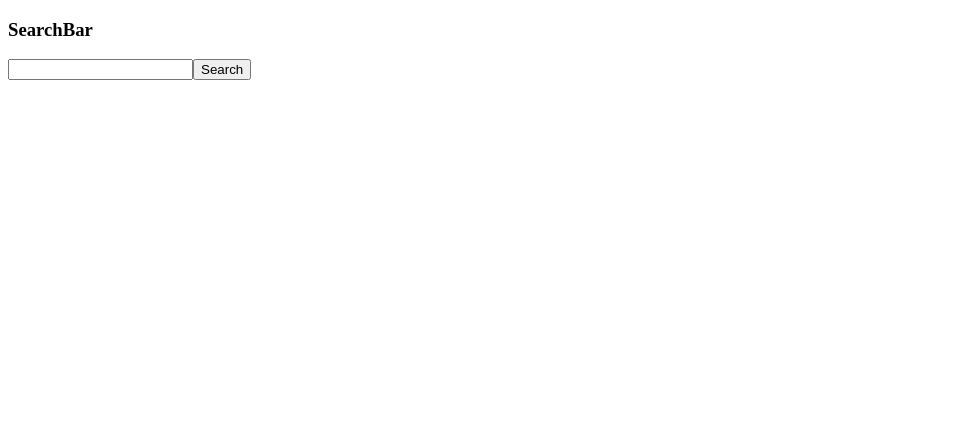
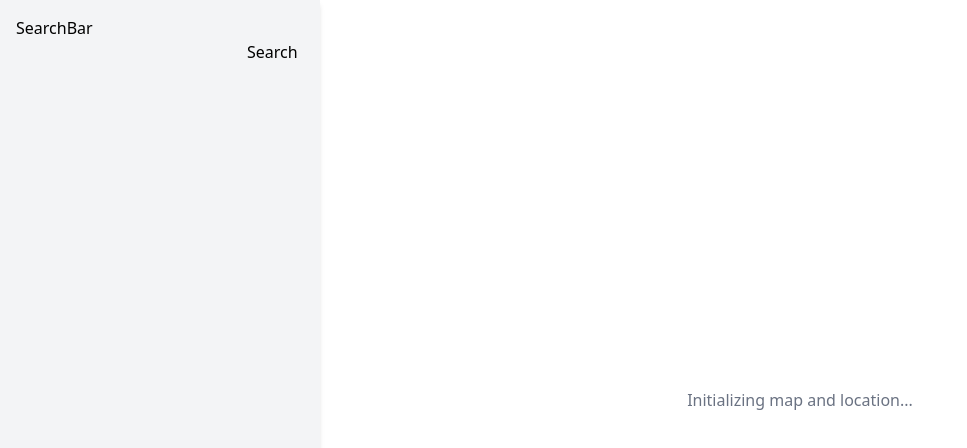
Before and after one commit to vntortoglou/map-project, a React (Vite) app: page / in a window 1280 px wide. Shown: the top 448 px of the page, without its empty margins (0-967 px from the left). Built offline with nearby package versions, Linux system fonts and the light colour scheme; no server answers.

Commit message:
add new layout

```diff
--- a/src/App.css
+++ b/src/App.css
@@ -1,44 +1 @@
 @import "tailwindcss";
-
-#root {
-  max-width: 1280px;
-  margin: 0 auto;
-  padding: 2rem;
-  text-align: center;
-}
-
-.logo {
-  height: 6em;
-  padding: 1.5em;
-  will-change: filter;
-  transition: filter 300ms;
-}
-.logo:hover {
-  filter: drop-shadow(0 0 2em #646cffaa);
-}
-.logo.react:hover {
-  filter: drop-shadow(0 0 2em #61dafbaa);
-}
-
-@keyframes logo-spin {
-  from {
-    transform: rotate(0deg);
-  }
-  to {
-    transform: rotate(360deg);
-  }
-}
-
-@media (prefers-reduced-motion: no-preference) {
-  a:nth-of-type(2) .logo {
-    animation: logo-spin infinite 20s linear;
-  }
-}
-
-.card {
-  padding: 2em;
-}
-
-.read-the-docs {
-  color: #888;
-}
--- a/src/App.jsx
+++ b/src/App.jsx
@@ -3,11 +3,11 @@ import { MapContainer, TileLayer, Marker, Popup, useMap } from "react-leaflet";
 import "leaflet/dist/leaflet.css";
 import SideBar from "./components/SideBar";
 import axios from "axios";
+import "./App.css"; // Assuming you have some styles in App.css
 
 function App() {
   const apiKey = import.meta.env.VITE_OPENWEATHER_API_KEY;
 
-  const [mapCenter, setMapCenter] = useState(null);
   // Code to get default Position with Geolocation
   const [position, setPosition] = useState(null);
 
@@ -24,15 +24,14 @@ function App() {
         setPosition([latitude, longitude]);
       },
       (err) => {
-        console.warn(`ERROR(${err.code}): ${err.message}`);
-        setPosition([40.6401, 22.9444]);
+        console.warn(`Geolocation ERROR(${err.code}): ${err.message}`);
+        setPosition([40.6401, 22.9444]); // Thessaloniki coordinates
       },
       options
     );
   }, []);
 
   async function handleSearch(cityName) {
-    const apiKey = import.meta.env.VITE_OPENWEATHER_API_KEY;
     const limit = 1;
     const url = `https://api.openweathermap.org/geo/1.0/direct`;
 
@@ -51,9 +50,7 @@ function App() {
       if (data.length === 0) throw new Error("City not found");
 
       const { lat, lon } = data[0];
-      setMapCenter([lat, lon]);
-
-      return setPosition([lat, lon]);
+      setPosition([lat, lon]);
     } catch (err) {
       console.error("Geocoding error:", err.message);
       return null;
@@ -75,23 +72,29 @@ function App() {
   return (
     <>
     <div className="flex h-screen">
-        <SideBar handleSearch={handleSearch}></SideBar>
-        <div style={{ height: "100vh" }}>
-          {position && (
+      {/* Left Column: Sidebar */}
+      <div className="w-1/4 p-4 bg-gray-100 shadow-md overflow-y-auto">
+        <SideBar handleSearch={handleSearch} />
+      </div>
+      {/* Right Column: Map */}
+      <div className="w-3/4 h-full">
+        {position ? (
           <MapContainer
             center={position}
             zoom={13}
-              style={{ height: "100%", width: "100%" }}
+            style={{ height: "100%", width: "100%" }} // Map fills this container
           >
             <TileLayer
               url="https://{s}.tile.openstreetmap.org/{z}/{x}/{y}.png"
-  attribution='&copy; <a href="https://carto.com/">CartoDB</a> contributors'
+              attribution='&copy; <a href="https://www.openstreetmap.org/copyright">OpenStreetMap</a> contributors'
             />
-
-
-
             <MapUpdater position={position} />
           </MapContainer>
+        ) : (
+          // Optional: Display a loading message or placeholder if position is not yet available
+          <div className="flex items-center justify-center h-full text-gray-500">
+            <p>Initializing map and location...</p>
+          </div>
         )}
       </div>
     </div>
--- a/src/components/SideBar.jsx
+++ b/src/components/SideBar.jsx
@@ -1,6 +1,6 @@
 import SearchBar from "./SearchBar";
 
-export default function Sidebar({ handleSearch }) {
+export default function SideBar({ handleSearch }) {
   return (
 <div>
 <SearchBar handleSearch={handleSearch}></SearchBar>
--- a/src/index.css
+++ b/src/index.css
@@ -1,71 +1 @@
 @import "tailwindcss";
-
-
-:root {
-  font-family: system-ui, Avenir, Helvetica, Arial, sans-serif;
-  line-height: 1.5;
-  font-weight: 400;
-
-  color-scheme: light dark;
-  color: rgba(255, 255, 255, 0.87);
-  background-color: #242424;
-
-  font-synthesis: none;
-  text-rendering: optimizeLegibility;
-  -webkit-font-smoothing: antialiased;
-  -moz-osx-font-smoothing: grayscale;
-}
-
-a {
-  font-weight: 500;
-  color: #646cff;
-  text-decoration: inherit;
-}
-a:hover {
-  color: #535bf2;
-}
-
-body {
-  margin: 0;
-  display: flex;
-  place-items: center;
-  min-width: 320px;
-  min-height: 100vh;
-}
-
-h1 {
-  font-size: 3.2em;
-  line-height: 1.1;
-}
-
-button {
-  border-radius: 8px;
-  border: 1px solid transparent;
-  padding: 0.6em 1.2em;
-  font-size: 1em;
-  font-weight: 500;
-  font-family: inherit;
-  background-color: #1a1a1a;
-  cursor: pointer;
-  transition: border-color 0.25s;
-}
-button:hover {
-  border-color: #646cff;
-}
-button:focus,
-button:focus-visible {
-  outline: 4px auto -webkit-focus-ring-color;
-}
-
-@media (prefers-color-scheme: light) {
-  :root {
-    color: #213547;
-    background-color: #ffffff;
-  }
-  a:hover {
-    color: #747bff;
-  }
-  button {
-    background-color: #f9f9f9;
-  }
-}
```
Lines whose indentation alone changed are shown as unchanged.
